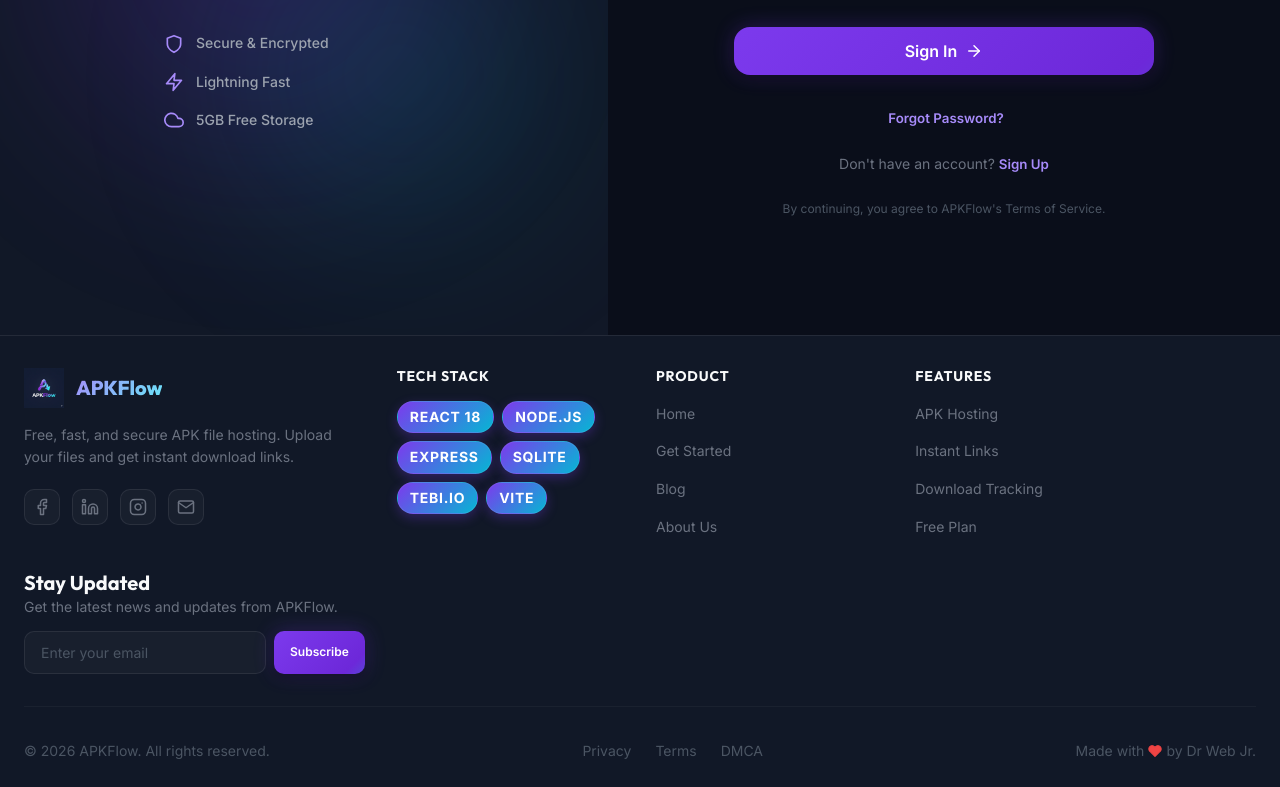
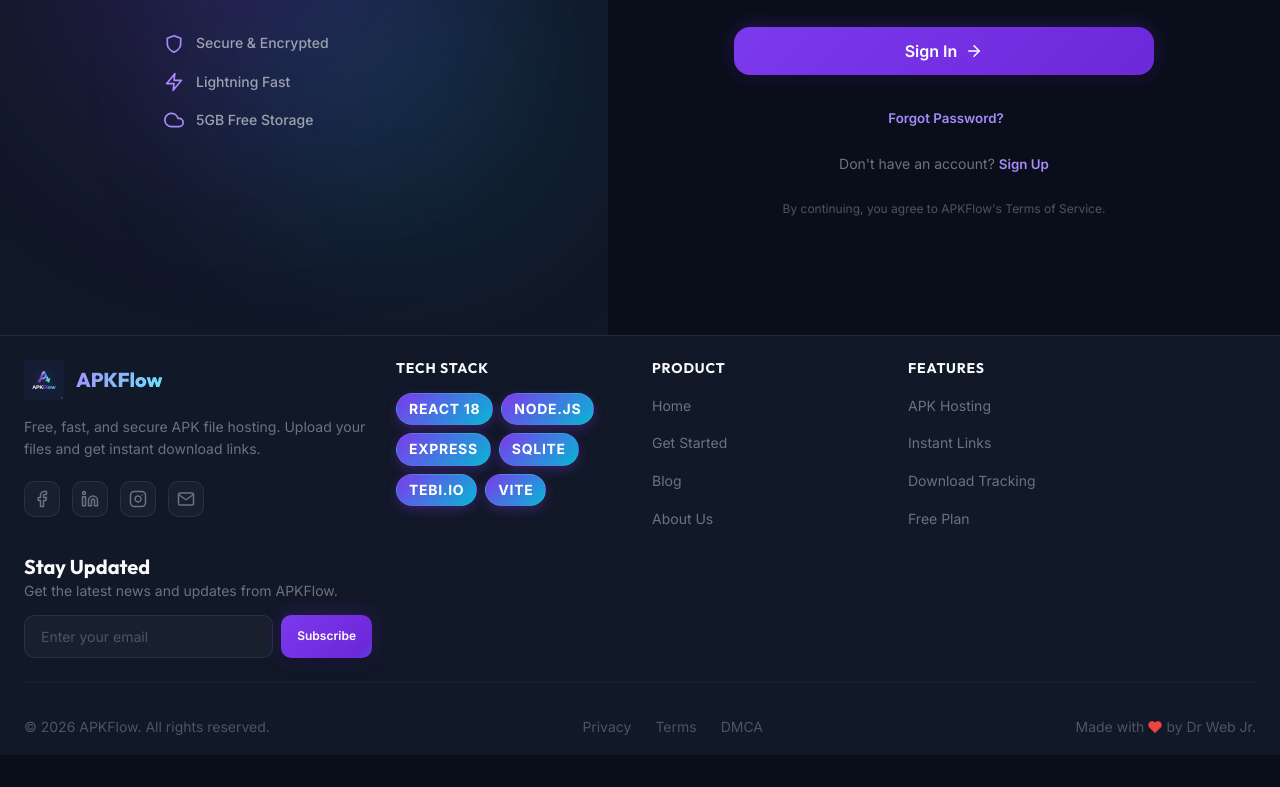
Before and after one commit to syedmuhammadali756/apkflow, a React (Vite) app in the folder apk-filehost-frontend/: page /login in a window 1280 px wide. Shown: the part 465-1252 px from the top of the page. After the commit the page ends 1220 px from the top, so only its background shows below. Built offline with nearby package versions, Linux system fonts and the light colour scheme.

Commit message:
style(landing): increase card spacing and reduce footer height

```diff
--- a/apk-filehost-frontend/src/components/Footer.css
+++ b/apk-filehost-frontend/src/components/Footer.css
@@ -1,15 +1,15 @@
 .site-footer {
     background: var(--bg-secondary);
     border-top: 1px solid var(--border-primary);
-    padding: var(--space-8) 0 var(--space-6);
+    padding: var(--space-6) 0 var(--space-4);
     margin-top: auto;
 }
 
 .footer-grid {
     display: grid;
     grid-template-columns: 1.5fr 1fr 1fr 1.5fr;
-    gap: var(--space-8);
-    margin-bottom: var(--space-8);
+    gap: var(--space-6);
+    margin-bottom: var(--space-6);
 }
 
 .tech-badges {
--- a/apk-filehost-frontend/src/components/LandingPage.css
+++ b/apk-filehost-frontend/src/components/LandingPage.css
@@ -490,11 +490,11 @@
 .features-grid {
     display: grid;
     grid-template-columns: repeat(4, 1fr);
-    gap: var(--space-5);
+    gap: var(--space-8);
 }
 
 .feature-card {
-    padding: var(--space-7);
+    padding: var(--space-10);
     animation: fadeInUp 0.6s ease both;
     transition: transform 0.2s ease, border-color 0.2s ease;
 }
@@ -949,14 +949,14 @@
 .testimonials-grid {
     display: grid;
     grid-template-columns: repeat(3, 1fr);
-    gap: var(--space-6);
+    gap: var(--space-10);
 }
 
 .testimonial-card {
-    padding: var(--space-7);
+    padding: var(--space-10);
     display: flex;
     flex-direction: column;
-    gap: var(--space-4);
+    gap: var(--space-5);
     transition: transform 0.2s ease, border-color 0.2s ease;
 }
 
```
